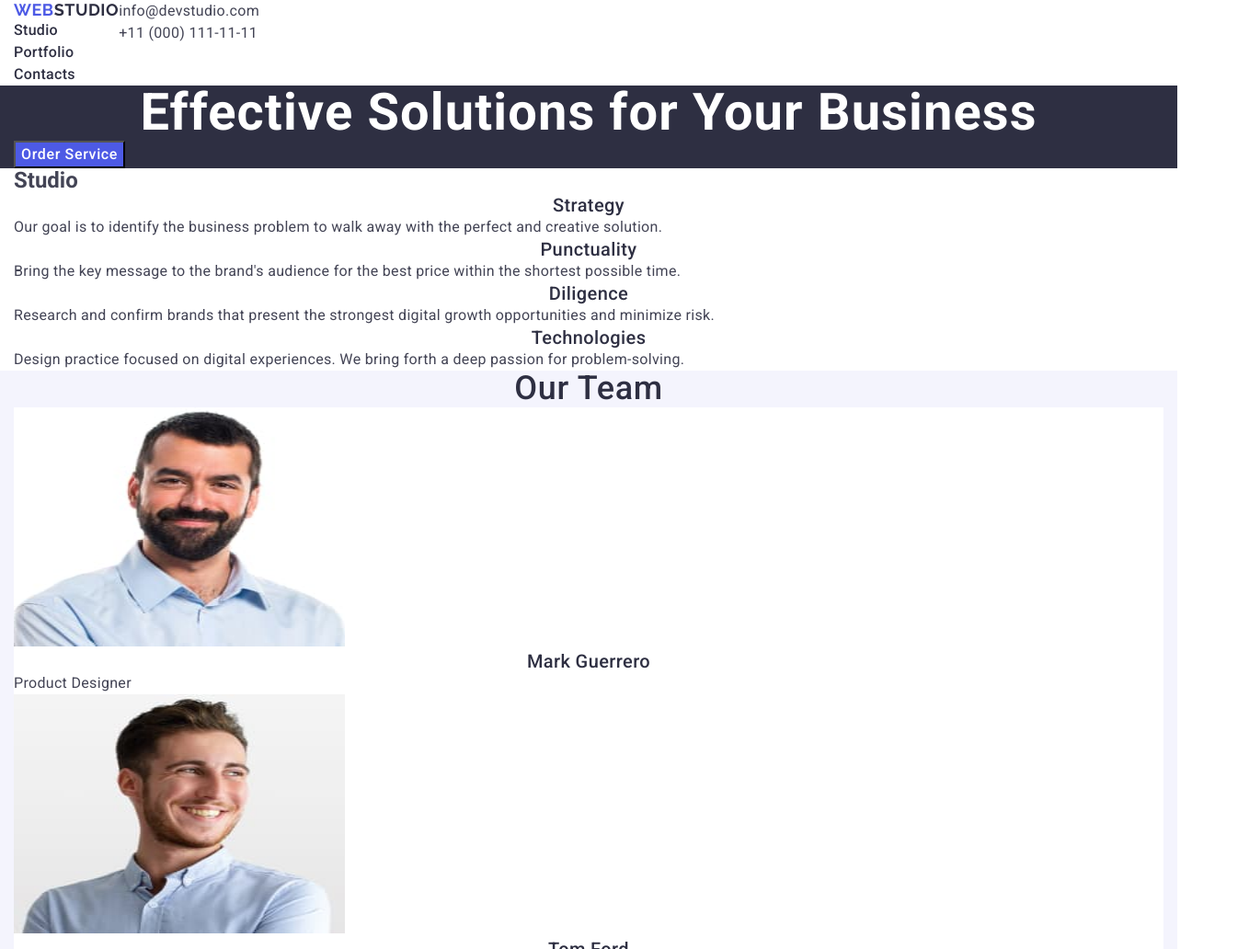
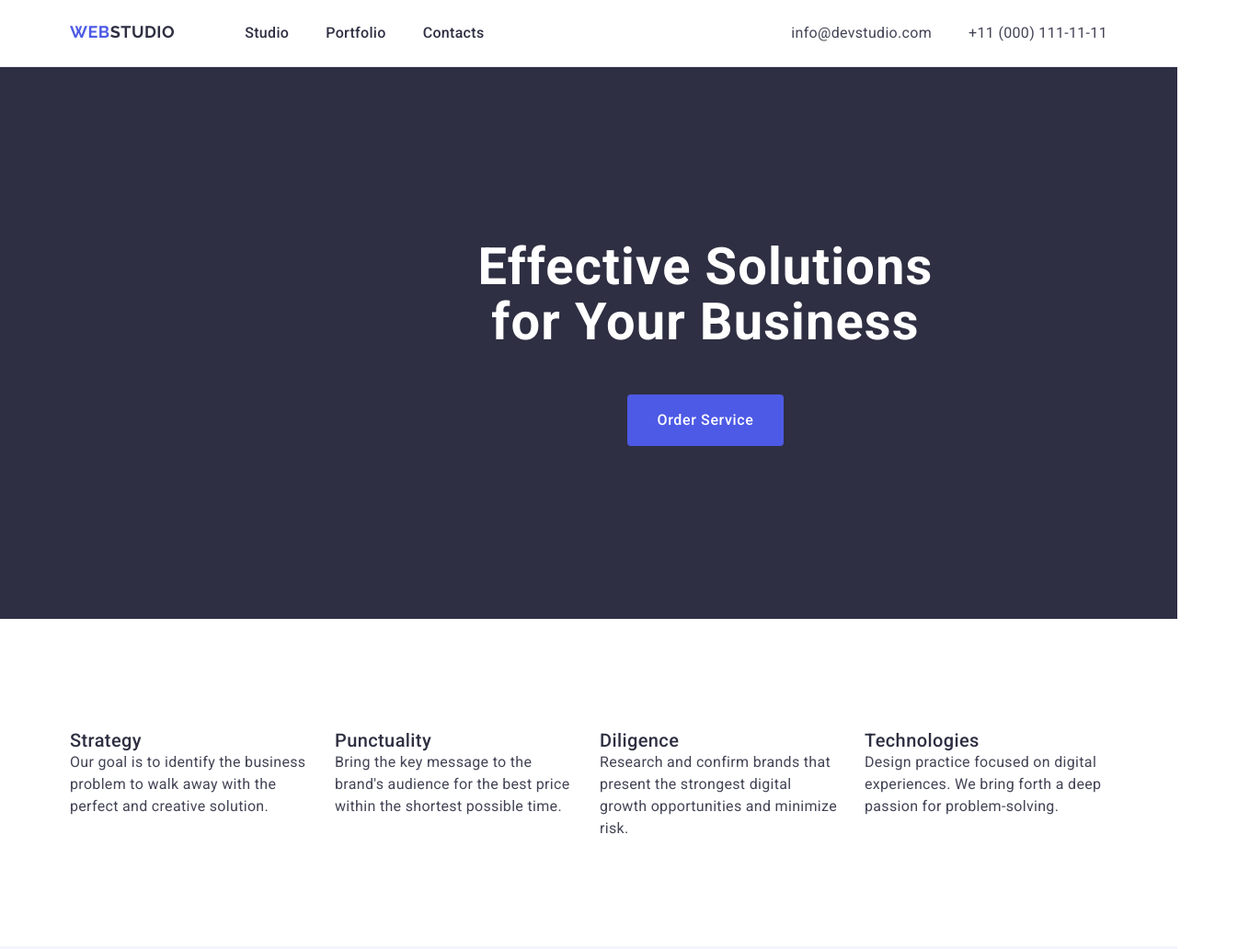
Before and after one commit to Daria0751/goit-markup-hw-03, a plain HTML site: page index.html in a window 1280 px wide. Shown: the top 1032 px of the page at 92% size, 1346 px wide, since content can reach past the window. Drawn offline with nearby package versions, Linux system fonts and the light colour scheme.

Commit message:
add index file

```diff
--- a/css/styles.css
+++ b/css/styles.css
@@ -7,6 +7,12 @@ body{
 *::before,
 *::after {
     box-sizing: border-box;
+}
+
+.container {
+    width: 1158px;
+    margin: 0 auto;
+    padding: 0 15px;
 }
 
 a{
@@ -32,19 +38,23 @@ ul, ol{
 }
 
 /* #region header*/
+
+.container-header{
+display: flex;
+justify-content: space-between;
+}
+
 .header-page{
-
+padding: 24px 0;
+border-bottom: 1px solid #e7e9fc;
 }
 
 .nav-page{
-
+display: flex;
 }
 
 .logo-header{
-    align-items: center;
-    justify-content: flex-start;
-    flex-direction: row;
-    gap: 0px;
+    margin-right: 76px;
 font-family: "Raleway", sans-serif;
 font-weight: 700;
     font-size: 18px;
@@ -55,15 +65,11 @@ font-weight: 700;
 }
 
 .logo-style{
-    font-weight: 700;
-        font-size: 18px;
-        line-height: 1.17;
-        letter-spacing: 0.03em;
-        text-transform: uppercase;
 color: #2e2f42;
 }
 
 .nav-list{
+    display: flex;
     align-items: flex-start;
     justify-content: flex-start;
     flex-direction: row;
@@ -71,14 +77,15 @@ color: #2e2f42;
 }
 
 .nav-item{
-font-weight: 500;
+
+}
+
+.nav-item-link{
+    font-weight: 500;
     font-size: 16px;
     line-height: 1.5;
     letter-spacing: 0.02em;
-    color: #2e2f42;
-}
-
-.nav-item-link{
+padding: 24px 0;
 color: #2e2f42;
 }
 
@@ -89,6 +96,15 @@ color: #2e2f42;
 
 .address-page{
     font-style: normal
+}
+
+.address-list{
+display: flex;
+gap: 40px;
+}
+
+.address-item{
+
 }
 
 .head-address{
@@ -112,12 +128,16 @@ font-weight: 400;
     letter-spacing: 0.02em;
     text-align: center;
     color: #ffffff;
-    background-color: #2E2F42;
+    max-width: 496px;
+    margin: 0 auto 48px;
 }
 /* #endregion */
 
 .sect-hero{
+    padding: 72px 6px;
+    height: 600px;
     background-color: #2e2f42;
+    padding: 188px;
 }
 
 .btn{
@@ -128,10 +148,32 @@ font-weight: 500;
 line-height: 1.5;
 letter-spacing: 0.04em;
 color: #ffffff;
+font-weight: 500;
+margin: 0 auto;
+display: block;
+padding: 16px 32px;
+border-radius: 4px;
+border: none;
 }
 
 .btn:hover, .btn:focus{
     background-color: #404BBF;
+}
+
+.sect-two{
+text-align: left;
+}
+
+.sect-two-list{
+display: flex;
+justify-content: center;
+gap: 24px;
+padding: 120px 0 116px 0;
+justify-content: baseline;
+}
+
+.sect-two-item{
+max-width: 264px;
 }
 
 .title-four{
@@ -144,7 +186,7 @@ text-transform: capitalize;
 color: #2e2f42;
 }
 
-.title-tw{
+.title-two{
     font-size: 36px;
     line-height: 1.11;
     text-align: center;
@@ -158,13 +200,12 @@ font-weight: 500;
 font-size: 20px;
 line-height: 1.2;
 letter-spacing: 0.02em;
-text-align: center;
-text-transform: capitalize;
 color: #2e2f42;
 }
 
 .text-sect-one{
-    font-size: 16px;
+font-weight: 400;
+font-size: 16px;
 line-height: 1.5;
 letter-spacing: 0.02em;
 color: #434455;
@@ -226,15 +267,3 @@ letter-spacing: 0.02em
 .img-block{
     box-sizing: content-box;
 }
-
-.container{
-max-width: 1440px;
-padding-left: 15px;
-padding-right: 15px;
-margin-left:
-margin-right:
-}
-
-.container-header{
-    display: flex;
-}
--- a/index.html
+++ b/index.html
@@ -48,13 +48,13 @@
           </ul>
         </nav>
         <address class="address-page">
-          <ul>
-            <li>
+          <ul class="address-list">
+            <li class="address-item">
               <a class="head-address" href="mailto:info@devstudio.com"
                 >info@devstudio.com</a
               >
             </li>
-            <li>
+            <li class="address-item">
               <a class="head-address" href="tel:+110001111111"
                 >+11 (000) 111-11-11</a
               >
@@ -72,32 +72,31 @@
         </div>
       </section>
       <!-- SECTION 2 -->
-      <section>
+      <section class="sect-two">
         <div class="container">
-          <h2 class="title-two">Studio</h2>
-          <ul>
-            <li>
+          <ul class="sect-two-list">
+            <li class="sect-two-item">
               <h3 class="title-three">Strategy</h3>
               <p class="text-sect-one">
                 Our goal is to identify the business problem to walk away with
                 the perfect and creative solution.
               </p>
             </li>
-            <li>
+            <li class="sect-two-item">
               <h3 class="title-three">Punctuality</h3>
               <p class="text-sect-one">
                 Bring the key message to the brand's audience for the best price
                 within the shortest possible time.
               </p>
             </li>
-            <li>
+            <li class="sect-two-item">
               <h3 class="title-three">Diligence</h3>
               <p class="text-sect-one">
                 Research and confirm brands that present the strongest digital
                 growth opportunities and minimize risk.
               </p>
             </li>
-            <li>
+            <li class="sect-two-item">
               <h3 class="title-three">Technologies</h3>
               <p class="text-sect-one">
                 Design practice focused on digital experiences. We bring forth a
```
